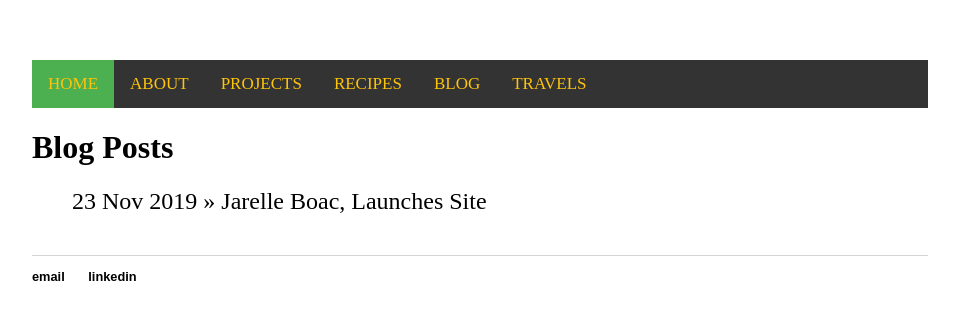
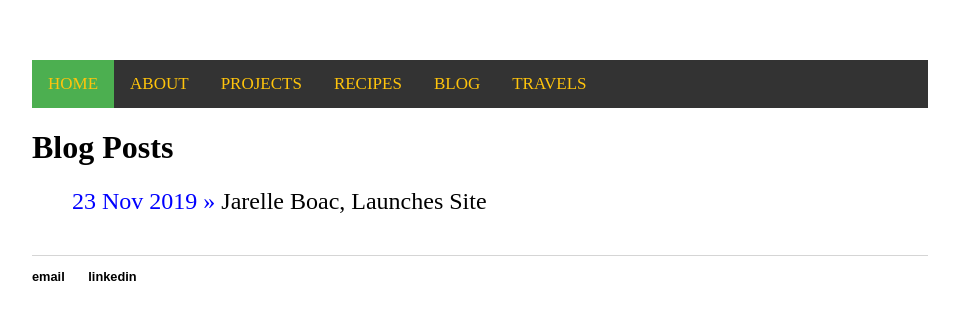
Before and after one commit to jarelle22/jarelleboac.github.io, a Jekyll site: the page built from blog/index.html, in a window 1280 px wide. Shown: the top 320 px of the page, without its empty margins (160-1119 px from the left). Built offline with Jekyll 4.4.1, drawn with Linux system fonts in a browser that asks for light colours.

Commit message:
Update main.css

```diff
--- a/css/main.css
+++ b/css/main.css
@@ -73,7 +73,7 @@ footer {
 ul.posts {
     margin: 20px auto 40px;
     font-size: 1.5em;
-    color: #000000;
+    color: blue;
 }
 
 ul.posts li {
```
